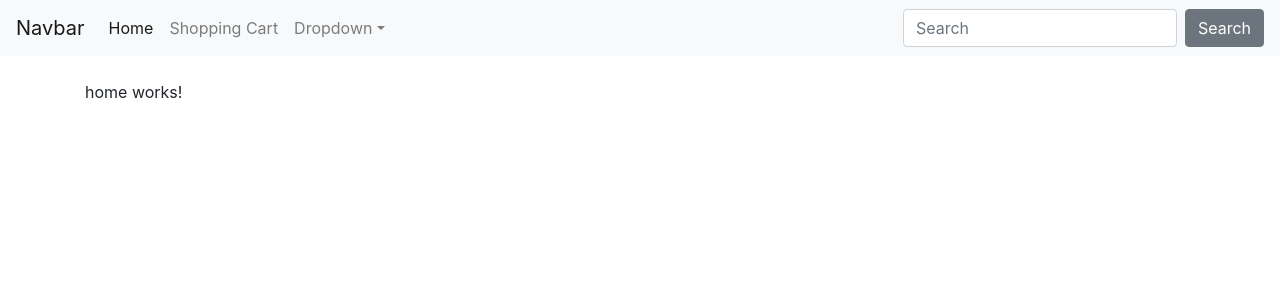
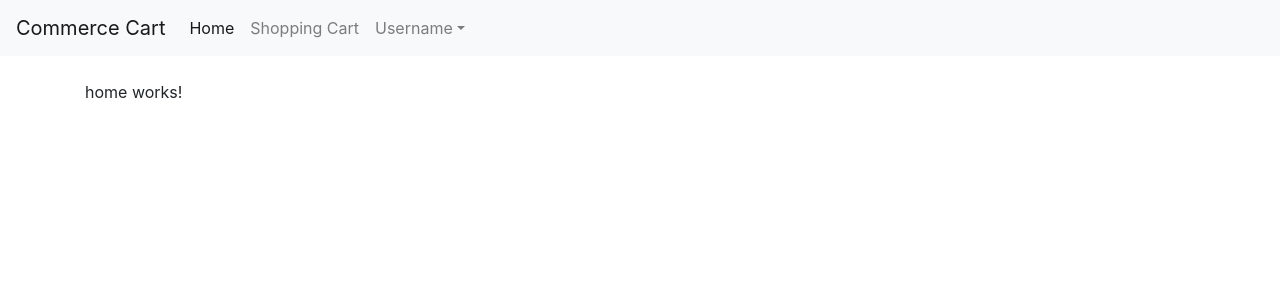
Before and after one commit to Ubaid45/AngularJS_commerce-cart, an Angular app: page / in a window 1280 px wide. Shown: the top 300 px of the page. Built offline with nearby package versions, Linux system fonts and the light colour scheme; what angularfire2 would draw is missing.

Commit message:
Cleaning up the NavBar

```diff
--- a/package.json
+++ b/package.json
@@ -16,9 +16,11 @@
     "@angular/compiler": "~9.0.0",
     "@angular/core": "~9.0.0",
     "@angular/forms": "~9.0.0",
+    "@angular/localize": "^9.1.2",
     "@angular/platform-browser": "~9.0.0",
     "@angular/platform-browser-dynamic": "~9.0.0",
     "@angular/router": "~9.0.0",
+    "@ng-bootstrap/ng-bootstrap": "^6.0.3",
     "angularfire2": "^5.4.2",
     "bootstrap": "^4.4.1",
     "firebase": "^7.14.1",
--- a/src/app/app.module.ts
+++ b/src/app/app.module.ts
@@ -6,6 +6,7 @@
 import { AngularFireDatabaseModule } from 'angularfire2/database';
 import { AngularFireAuthModule } from 'angularfire2/auth';
 import { RouterModule } from '@angular/router';
+import { NgbModule } from '@ng-bootstrap/ng-bootstrap';
 
 
 
@@ -40,6 +41,7 @@
     AngularFireModule.initializeApp(environment.firebase),
     AngularFireDatabaseModule,
     AngularFireAuthModule,
+    NgbModule,
     RouterModule.forRoot([
       { path: '', component: HomeComponent},
       { path: 'products', component: ProductsComponent},
--- a/src/app/bs-navbar/bs-navbar.component.html
+++ b/src/app/bs-navbar/bs-navbar.component.html
@@ -1,5 +1,5 @@
 <nav class="navbar navbar-expand-md navbar-light bg-light fixed-top">
-    <a class="navbar-brand" href="#">Navbar</a>
+    <a class="navbar-brand" href="#">Commerce Cart</a>
     <button class="navbar-toggler" type="button" data-toggle="collapse" data-target="#navbarsExampleDefault" aria-controls="navbarsExampleDefault" aria-expanded="false" aria-label="Toggle navigation">
   <span class="navbar-toggler-icon"></span>
 </button>
@@ -12,18 +12,15 @@
             <li class="nav-item">
                 <a class="nav-link" routerLink="/shopping-cart">Shopping Cart</a>
             </li>
-            <li class="nav-item dropdown">
-                <a class="nav-link dropdown-toggle" href="#" id="dropdown01" data-toggle="dropdown" aria-haspopup="true" aria-expanded="false">Dropdown</a>
-                <div class="dropdown-menu" aria-labelledby="dropdown01">
-                    <a class="dropdown-item" href="#">Action</a>
-                    <a class="dropdown-item" href="#">Another action</a>
-                    <a class="dropdown-item" href="#">Something else here</a>
+            <li ngbDropdown class="nav-item dropdown">
+                <a ngbDropdownToggle class="nav-link dropdown-toggle" href="#" id="dropdown01" data-toggle="dropdown" aria-haspopup="true" aria-expanded="false">Username</a>
+                <div ngbDropdownMenu class="dropdown-menu" aria-labelledby="dropdown01">
+                    <a class="dropdown-item" routerLink="/my/orders">My Orders</a>
+                    <a class="dropdown-item" routerLink="/admin/orders">Manage Orders</a>
+                    <a class="dropdown-item" routerLink="/admin/products">Manage Products</a>
+                    <a class="dropdown-item">Logout</a>
                 </div>
             </li>
         </ul>
-        <form class="form-inline my-2 my-lg-0">
-            <input class="form-control mr-sm-2" type="text" placeholder="Search" aria-label="Search">
-            <button class="btn btn-secondary my-2 my-sm-0" type="submit">Search</button>
-        </form>
     </div>
 </nav>
--- a/src/polyfills.ts
+++ b/src/polyfills.ts
@@ -1,3 +1,7 @@
+/***************************************************************************************************
+ * Load `$localize` onto the global scope - used if i18n tags appear in Angular templates.
+ */
+import '@angular/localize/init';
 /**
  * This file includes polyfills needed by Angular and is loaded before the app.
  * You can add your own extra polyfills to this file.
```
Also changed, not shown: 1 other file (tests, documents, lock files or other folders).
